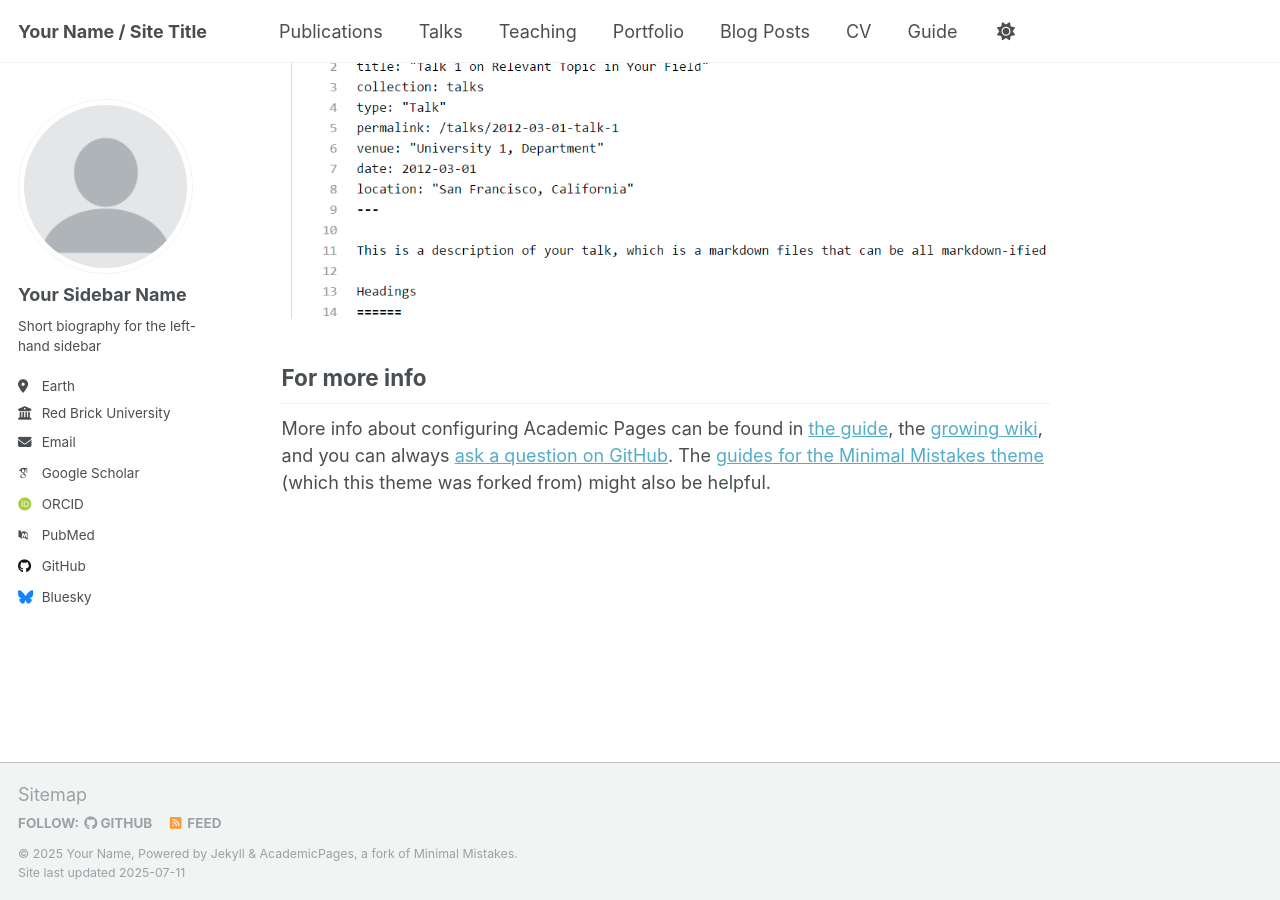
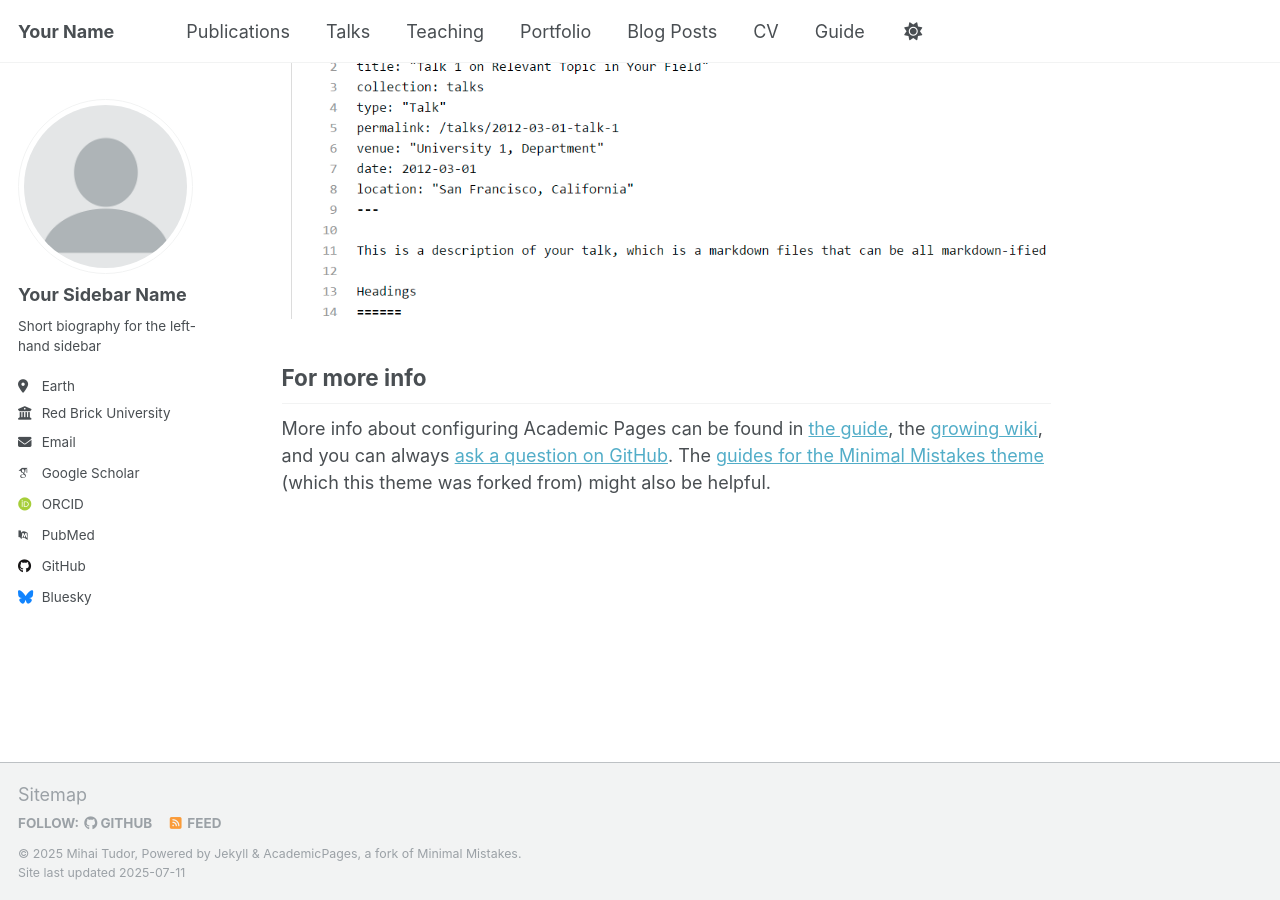
Before and after one commit to MihaiTudor26/mihaitudor26.github.io, a Jekyll site: the page built from _pages/about.md, in a window 1280 px wide and 900 px high, scrolled down 2880 px. Built offline with Jekyll 4.4.1, drawn with Linux system fonts in a browser that asks for light colours; some web fonts are replaced; a script that is not in the unit is left out.

Commit message:
Update _config.yml

```diff
--- a/_config.yml
+++ b/_config.yml
@@ -9,9 +9,9 @@
 # Basic Site Settings
 locale                   : "en-US"
 site_theme               : "default"
-title                    : "Your Name / Site Title"
+title                    : "Your Name"
 title_separator          : "-"
-name                     : &name "Your Name"
+name                     : &name "Mihai Tudor"
 description              : &description "personal description"
 url                      : https://academicpages.github.io # the base hostname & protocol for your site e.g. "https://[your GitHub username].github.io" or if you already have some other page hosted on Github then use "https://[your GitHub username].github.io/[Your Repo Name]"
 baseurl                  : "" # the subpath of your site, e.g. "/blog"
```
